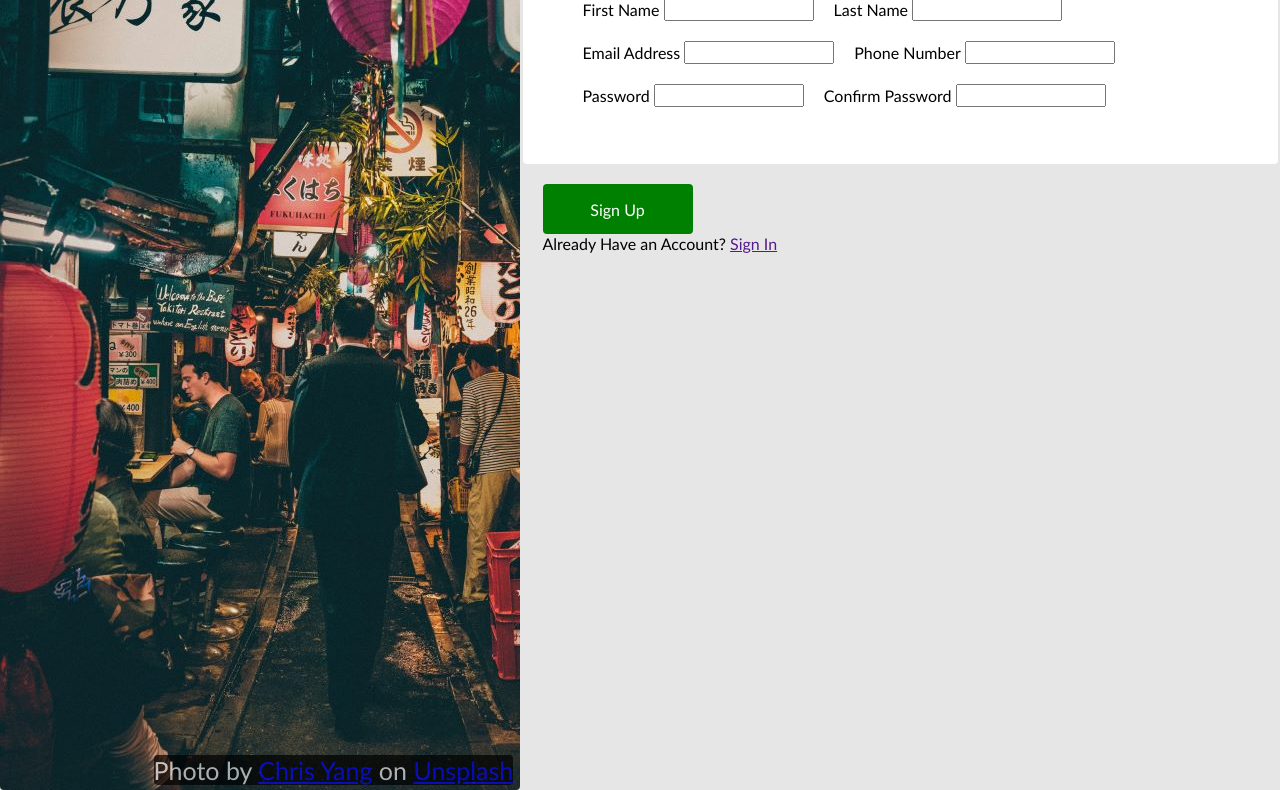
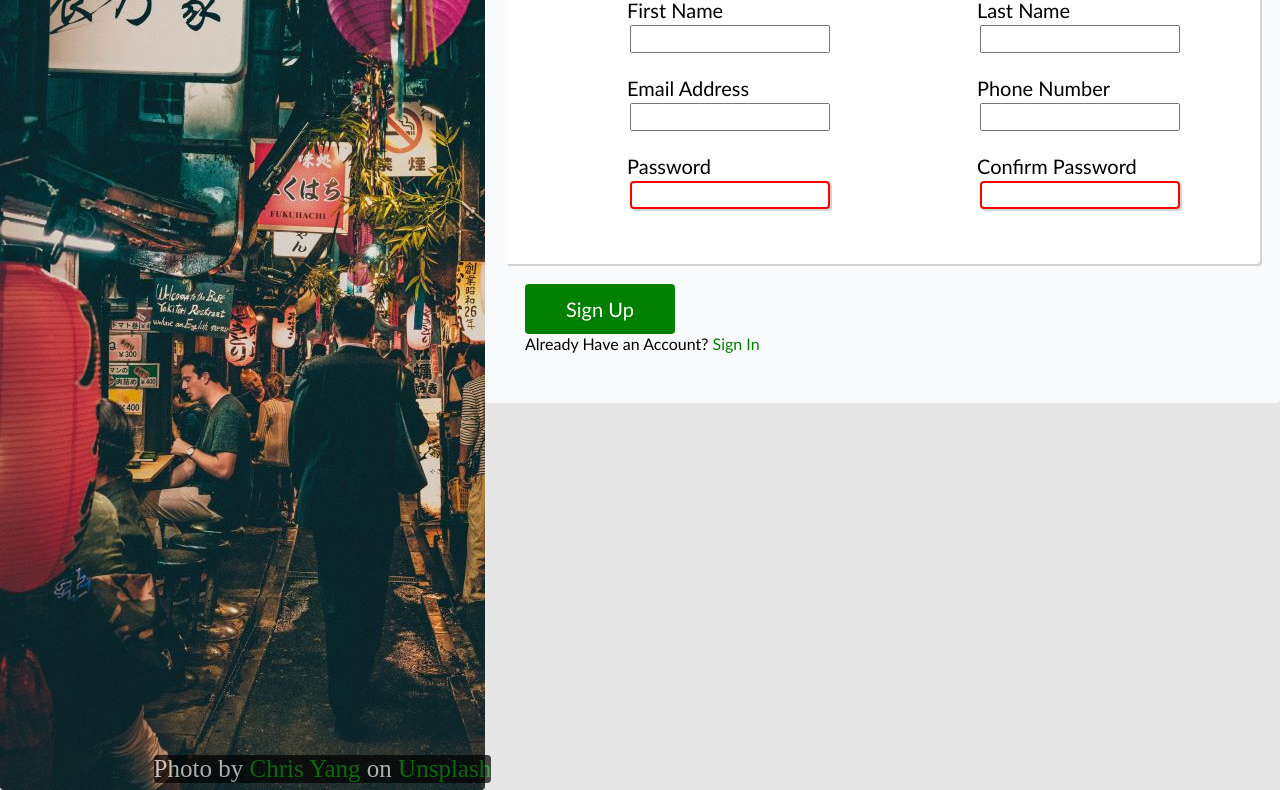
Before and after one commit to Vinayak-Joshi15/Login-Form, a plain HTML site: page index.html in a window 1280 px wide. Shown: the part 290-1080 px from the top of the page. Drawn offline with Linux system fonts and the light colour scheme; a web font is replaced by a local one.

Commit message:
Completed the Project

```diff
--- a/index.html
+++ b/index.html
@@ -10,8 +10,8 @@
     <script src="script.js"></script>
     <div id="all">
         <div class="photo">
-            <div class="header">Re:Life</div>
-            <div class="footer">Photo by <a href="https://unsplash.com/@chrisyangchrisfilm?utm_content=creditCopyText&utm_medium=referral&utm_source=unsplash">Chris Yang</a> on <a href="https://unsplash.com/photos/man-walking-between-stores-during-night-time-LA57RXF1mSI?utm_content=creditCopyText&utm_medium=referral&utm_source=unsplash">Unsplash</a>
+            <div class="header" >Re:Life</div>
+            <div class="footer" >Photo by <a href="https://unsplash.com/@chrisyangchrisfilm?utm_content=creditCopyText&utm_medium=referral&utm_source=unsplash">Chris Yang</a> on <a href="https://unsplash.com/photos/man-walking-between-stores-during-night-time-LA57RXF1mSI?utm_content=creditCopyText&utm_medium=referral&utm_source=unsplash">Unsplash</a>
             </div>
         </div>
         <div class="stuff">
@@ -22,35 +22,35 @@
                 <div class="text2">Sign Up <it>NOW</it> to fix all your mistakes</div>
 
             </div>
-            <form>
+            <form method="POST">
                 <section class="the_form">
                     <h1>Let's Do This!!</h1>
                     <div class="data">
                         <div class="cont">
                             <label for="fname">First Name</label>
-                            <input type="text" name="" id="fname">
+                            <input type="text" name="" id="fname" maxlength="20" required>
                         </div>
                         <div class="cont">
                             <label for="lname">Last Name</label>
-                            <input type="text" id="lname"></div>
+                            <input type="text" id="lname" maxlength="20" required></div>
                     </div>
                     <div class="data"><div class="cont">
                         <label for="email">Email Address</label>
-                            <input type="email" name="" id="email">
+                            <input type="email" name="" id="email" required>
                     </div>
                         <div class="cont">
                             <label for="pnum">Phone Number</label>
-                            <input type="text" id="pnum">
+                            <input type="text" id="pnum" min="10000000000">
                         </div>
                     </div>
                     <div class="data">
                         <div class="cont">
                             <label for="pass">Password</label>
-                            <input type="password" id="pass">
+                            <input type="password" id="pass"required>
                         </div>
                         <div class="cont">
                             <label for="confirm">Confirm Password</label>
-                            <input type="password" name="" id="confirm">
+                            <input type="password" name="" id="confirm" required>
                         </div>
                     </div>
 
--- a/style.css
+++ b/style.css
@@ -1,12 +1,15 @@
+@import url('https://fonts.googleapis.com/css2?family=Host+Grotesk:ital,wght@0,300..800;1,300..800&display=swap');
+
 *{
     margin: 0;
     padding: 0;
 }
 html{
     background-color: #e6e6e6;
-    font-family: Calibri;
+    font-family: 'Gill Sans', 'Gill Sans MT', Calibri, 'Trebuchet MS', sans-serif;
     border-radius: 4px;
 }
+
 button,
 input,
 select,
@@ -17,6 +20,7 @@ textarea {
   padding: 0;
   margin: 0;
   box-sizing: border-box;
+  display: block;
 }
 
 #all{
@@ -47,6 +51,7 @@ textarea {
     border-radius: 4px;
     background-color: black;
     color: #e6e6e6;
+    font-family: "Host Grotesk", serif;
     opacity: 0.7;
     position: absolute;
     font-size: 75px;
@@ -59,6 +64,7 @@ textarea {
     background-color: black;
     color: #e6e6e6;
     opacity: 0.7;
+    font-family: "Host Grotesk", serif;
     position: absolute;
     font-size: 25px;
     top: 1045px;
@@ -76,8 +82,9 @@ textarea {
     padding: 0;*/
     /*margin: 10px;*/
     padding: 20px;
-    width: 720px;
+    width: 760px;
     height: auto;
+    background-color: #F9FAFB;
 
 }
 
@@ -87,7 +94,6 @@ textarea {
     flex-wrap: wrap;
     align-items: center;
     justify-content: center;
-    background-color: lightgray;
     height: auto;
     font-size: 30px;
     margin: 30px;
@@ -108,9 +114,9 @@ textarea {
     background-color: white;
     width: auto;
     padding-left: 50px;
-
+    box-shadow: 2px 2px lightgray;
     flex-direction: row;
-    height: 200px;
+    height: 300px;
     width: 700px;
 }
 
@@ -122,11 +128,19 @@ textarea {
 .data{
     display: flex;
     flex-direction: row;
+    justify-content: space-around;
+
+}
+
+input{
+    width: 200px;
+    margin: 3px;
 }
 .cont{
     display: block;
     margin: 5px;
     padding: 5px;
+    font-size: 20px;
 }
 
 button {
@@ -134,14 +148,32 @@ button {
     border-radius: 4px;
     background-color: green;
     color: white;
-    size: 50px;
+    font-size: 20px;
     width: 150px;
     height: 50px;
 
 }
 
 input:focus{
-    border: 0px;
-    outline: 3px, solid,cyan;
-    border:  3px, solid,cyan;
+    outline: none;
+    border:  2px, solid,#90A6EC;
+    border-radius: 4px;
+    box-shadow: 2px 2px lightgray;
 }
+
+a {
+    color: green;
+    text-decoration: none;
+}
+
+#pass:invalid{
+    border: 2px, solid, red;
+    box-shadow: 2px 2px lightgray;
+    border-radius: 4px;
+}
+
+#confirm:invalid{
+    border: 2px, solid, red;
+    box-shadow: 2px 2px lightgray;
+    border-radius: 4px;
+}
```
